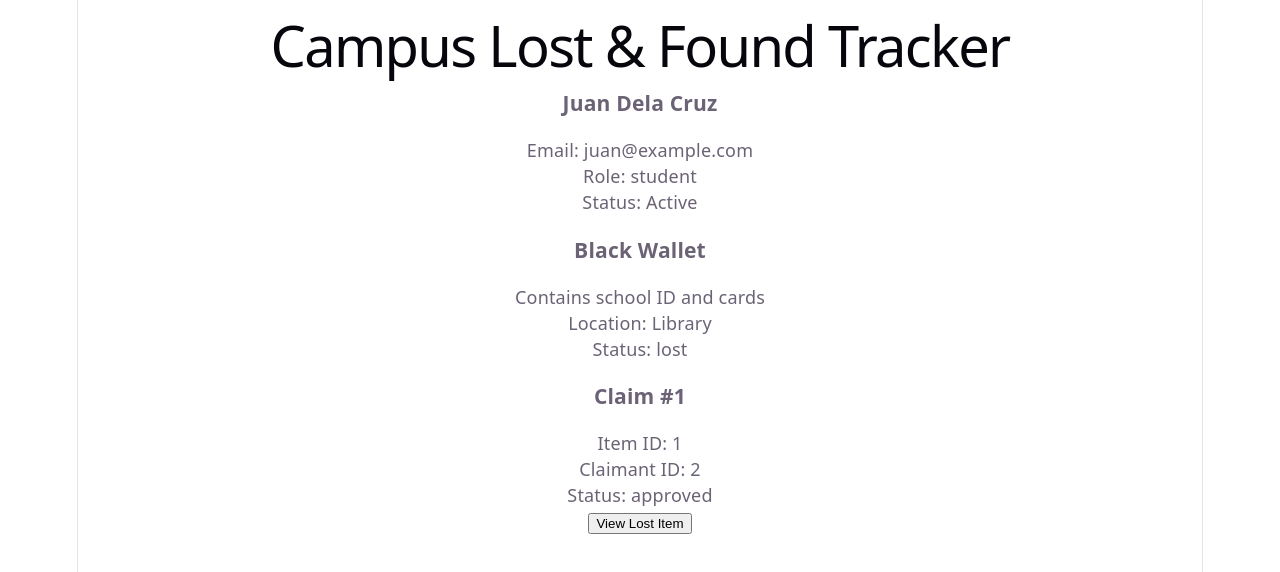
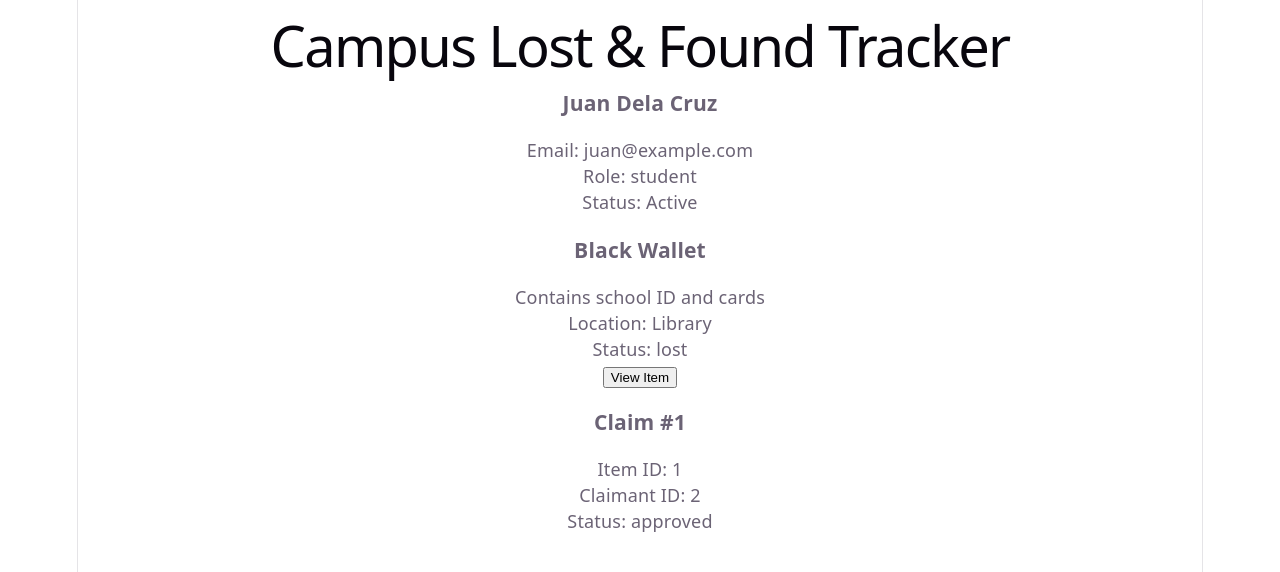
Before and after one commit to katherine-anne/itelect4-project, a React (Vite) app: page / in a window 1280 px wide. Shown: the top 572 px of the page. Built offline with nearby package versions, Linux system fonts and the light colour scheme.

Commit message:
GT2 Part 1: revisions (typed components with props)

```diff
--- a/src/App.tsx
+++ b/src/App.tsx
@@ -35,9 +35,7 @@ const claim: Claim = {
 
 function App() {
   // Typed event handler
-  const handleViewItem = (
-    event: MouseEvent<HTMLButtonElement>
-  ): void => {
+  const handleViewItem = (event: MouseEvent<HTMLButtonElement>): void => {
     console.log(event.currentTarget);
     alert(`Viewing Item: ${lostItem.itemName}`);
   };
@@ -48,13 +46,9 @@ function App() {
 
       <UserCard user={student} />
 
-      <ItemCard item={lostItem} />
+      <ItemCard item={lostItem} onSelect={handleViewItem} />
 
       <ClaimCard claim={claim} />
-
-      <button onClick={handleViewItem}>
-        View Lost Item
-      </button>
     </div>
   );
 }
--- a/src/components/ItemCard.tsx
+++ b/src/components/ItemCard.tsx
@@ -1,16 +1,20 @@
+import type { MouseEvent } from "react";
 import type { Item } from "../types";
 
 interface ItemCardProps {
   item: Item;
+  onSelect: (event: MouseEvent<HTMLButtonElement>) => void;
 }
 
-function ItemCard({ item }: ItemCardProps) {
+function ItemCard({ item, onSelect }: ItemCardProps) {
   return (
     <div className="item-card">
       <h3>{item.itemName}</h3>
       <p>{item.description}</p>
       <p>Location: {item.location}</p>
       <p>Status: {item.status}</p>
+
+      <button onClick={onSelect}>View Item</button>
     </div>
   );
 }
```
